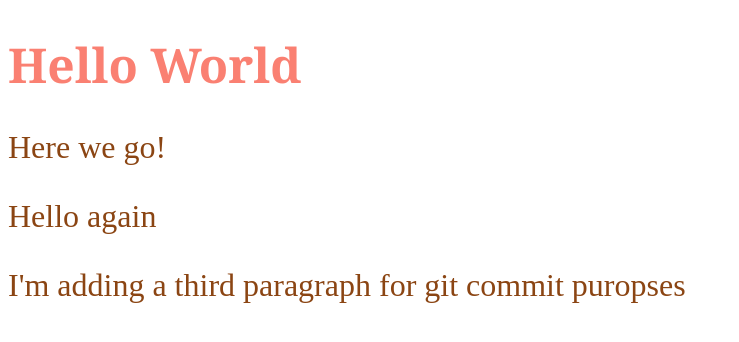
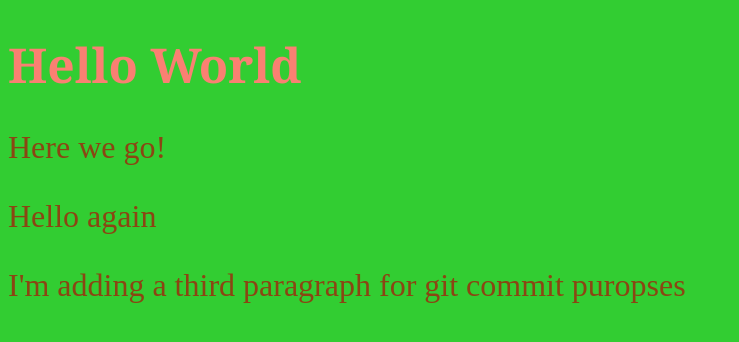
Before and after one commit to liamdepp/GitHub-Demo, a plain HTML site: page index.html in a window 1280 px wide. Shown: the whole page, without its empty margins (0-739 px from the left). Drawn offline with Linux system fonts and the light colour scheme.

Commit message:
green background

```diff
--- a/style.css
+++ b/style.css
@@ -7,3 +7,6 @@ p {
     color: saddlebrown;
     font-size: 2em;
 }
+body {
+    background-color: limegreen;
+}
```
